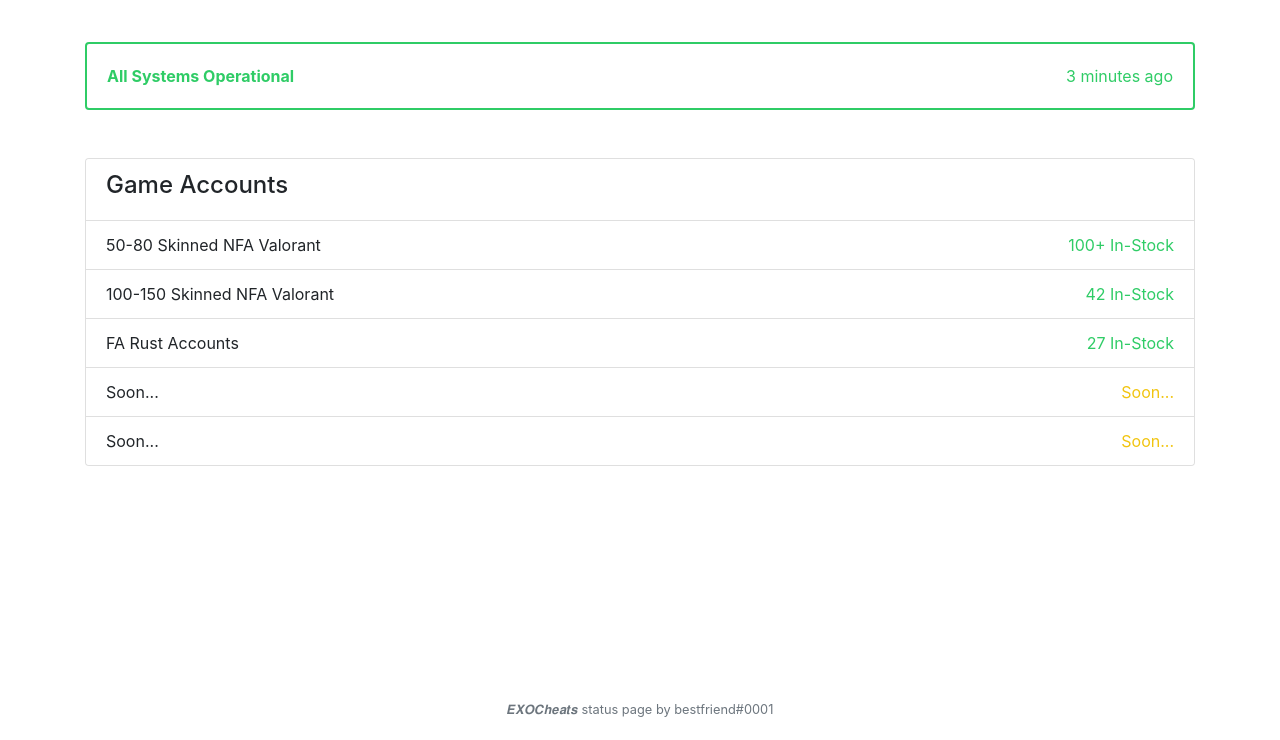
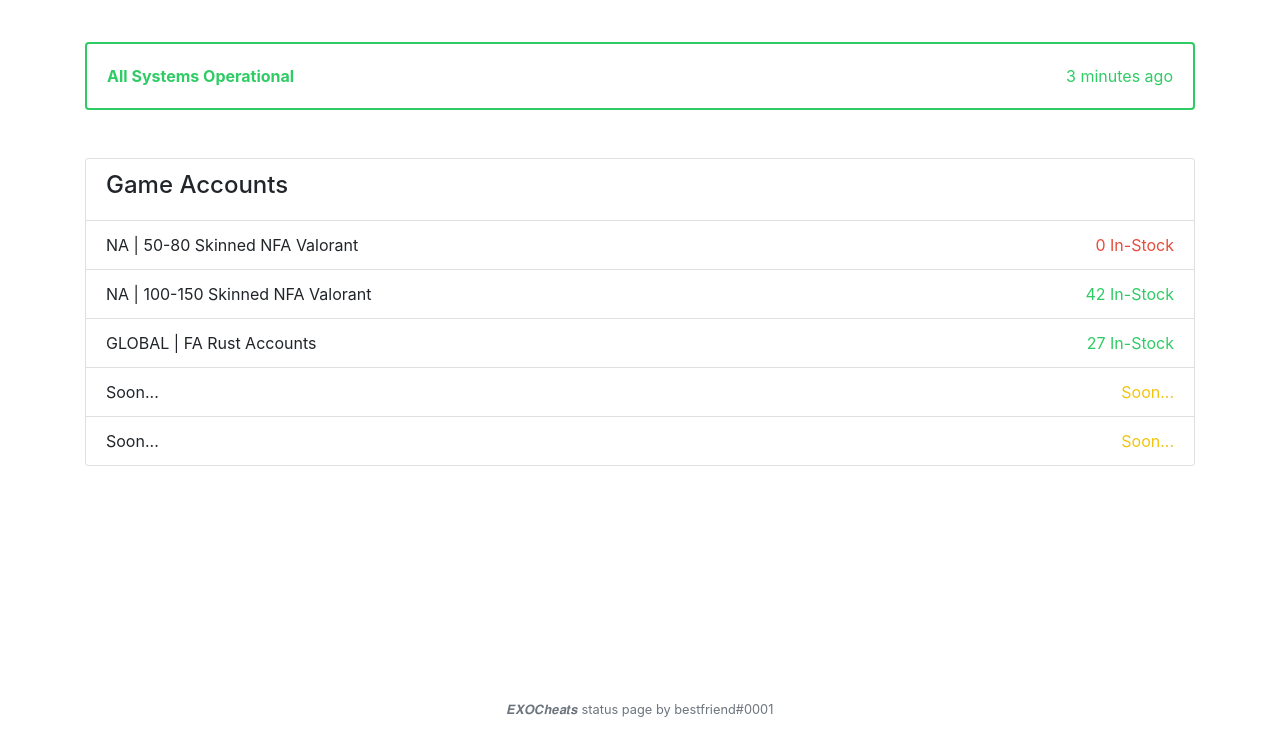
Before and after one commit to KinFN/exocheatss, a plain HTML site: page status/index.html in a window 1280 px wide. Shown: the part 62-802 px from the top of the page. Drawn offline with nearby package versions, Linux system fonts and the light colour scheme.

Commit message:
Update index.html

```diff
--- a/status/index.html
+++ b/status/index.html
@@ -30,9 +30,9 @@
             <div class="card">
                 <ul class="list-group list-group-flush">
                     <li class="list-group-item d-flex justify-content-between list-group-item-green"><h4>Game Accounts</h4></li>
-                    <li class="list-group-item d-flex justify-content-between list-group-item-green">50-80 Skinned NFA Valorant<span class="status">100+ In-Stock</span></li>
-                    <li class="list-group-item d-flex justify-content-between list-group-item-green">100-150 Skinned NFA Valorant<span class="status">42 In-Stock</span></li>
-                    <li class="list-group-item d-flex justify-content-between list-group-item-green">FA Rust Accounts<span class="status">27 In-Stock</span></li>
+                    <li class="list-group-item d-flex justify-content-between list-group-item-red">NA | 50-80 Skinned NFA Valorant<span class="status">0 In-Stock</span></li>
+                    <li class="list-group-item d-flex justify-content-between list-group-item-green">NA | 100-150 Skinned NFA Valorant<span class="status">42 In-Stock</span></li>
+                    <li class="list-group-item d-flex justify-content-between list-group-item-green">GLOBAL | FA Rust Accounts<span class="status">27 In-Stock</span></li>
                     <li class="list-group-item d-flex justify-content-between list-group-item-yellow">Soon...<span class="status">Soon...</span></li>
                   <li class="list-group-item d-flex justify-content-between list-group-item-yellow">Soon...<span class="status">Soon...</span></li>
                 </ul>
```
